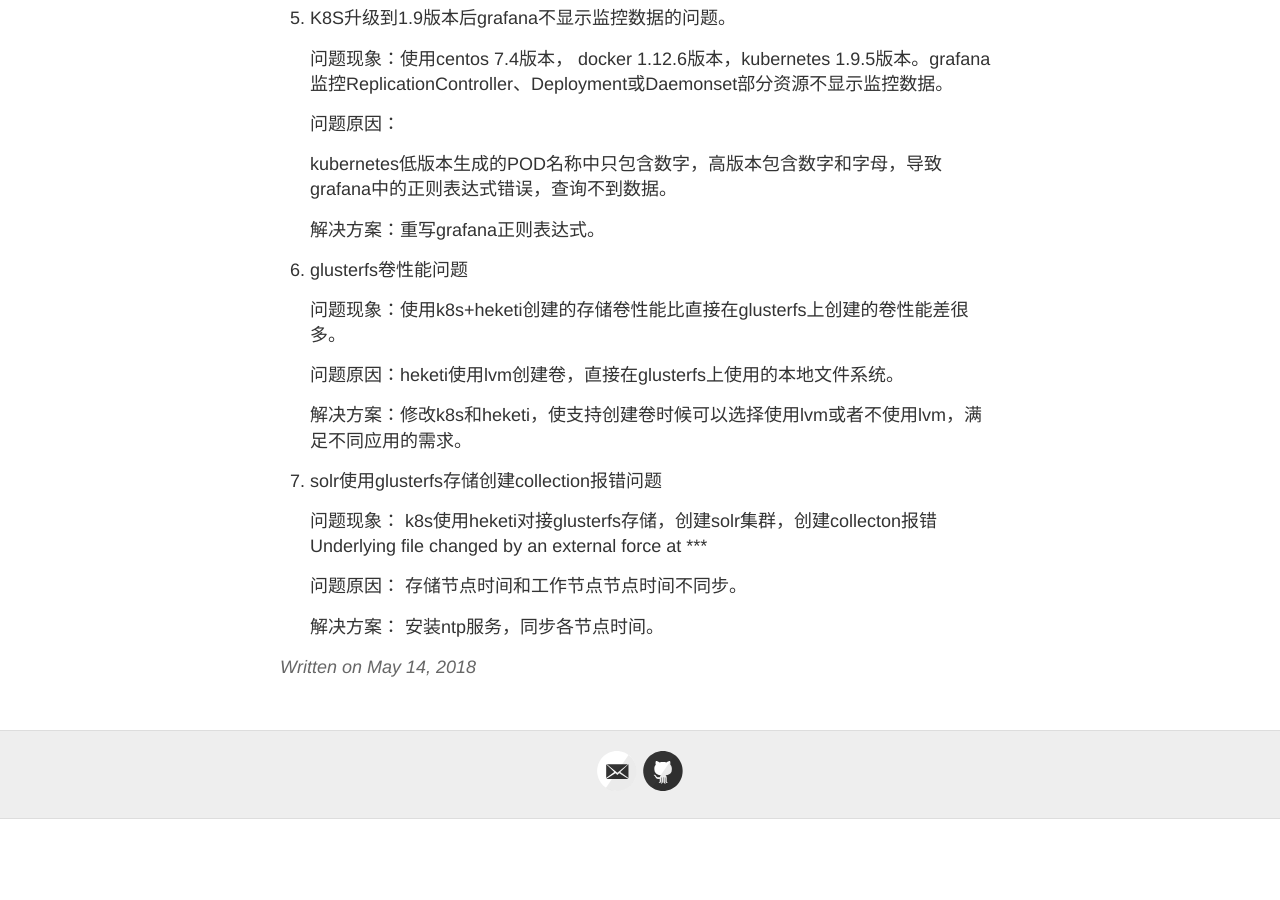
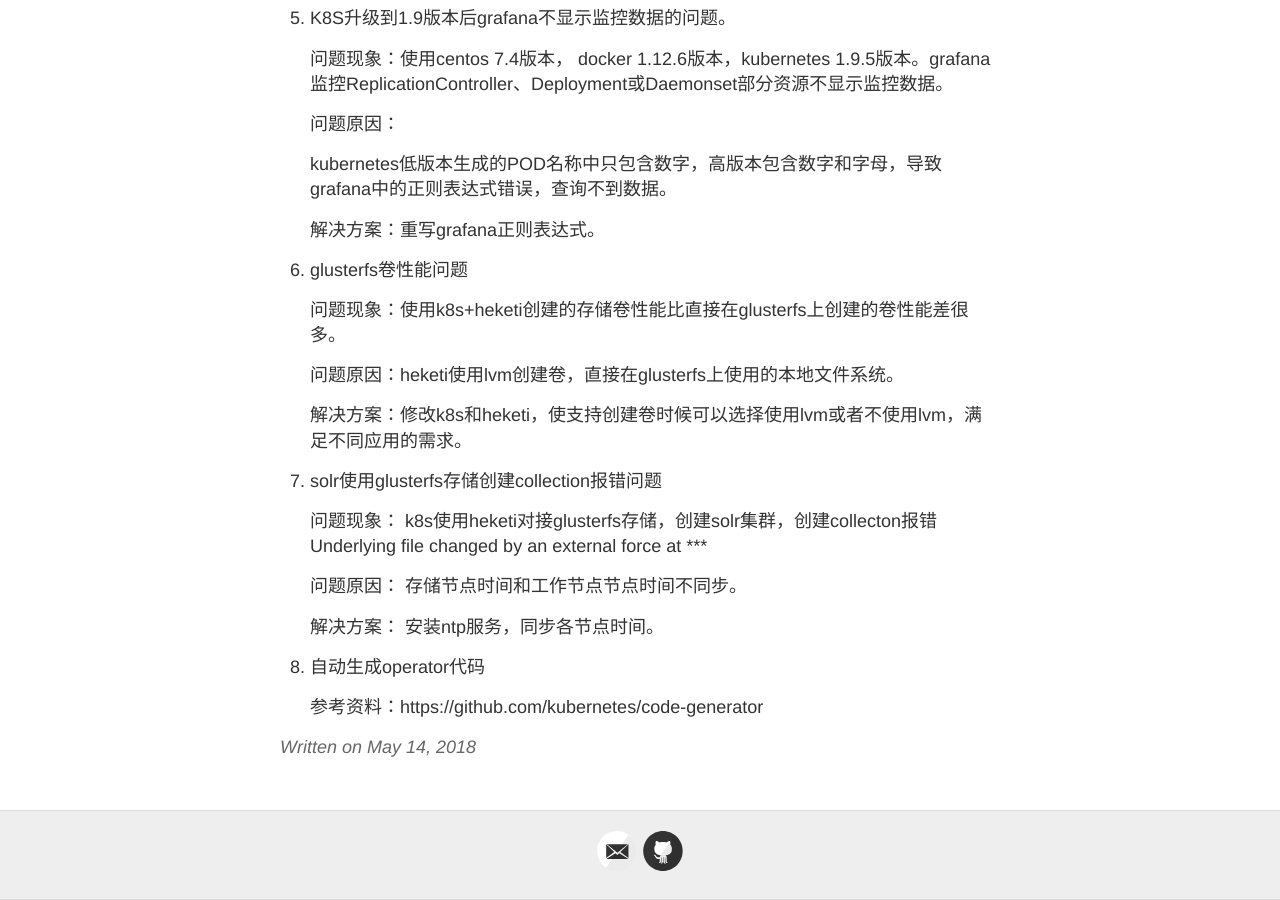
Before and after one commit to yarntime/yarntime.github.io, a Jekyll site: the page built from _posts/2018-05-14-problems.md, in a window 1280 px wide and 900 px high, scrolled down 1604 px. Built offline with Jekyll 4.4.1, drawn with Linux system fonts in a browser that asks for light colours; before the commit the page ends 2423 px from its top, so only the background shows below that.

Commit message:
mark operator code generator

```diff
--- a/_posts/2018-05-14-problems.md
+++ b/_posts/2018-05-14-problems.md
@@ -79,3 +79,7 @@ title: Kubernetes集群的一些异常问题处理记录
    问题原因： 存储节点时间和工作节点节点时间不同步。
 
    解决方案： 安装ntp服务，同步各节点时间。
+
+8. 自动生成operator代码
+
+   参考资料：https://github.com/kubernetes/code-generator
```
